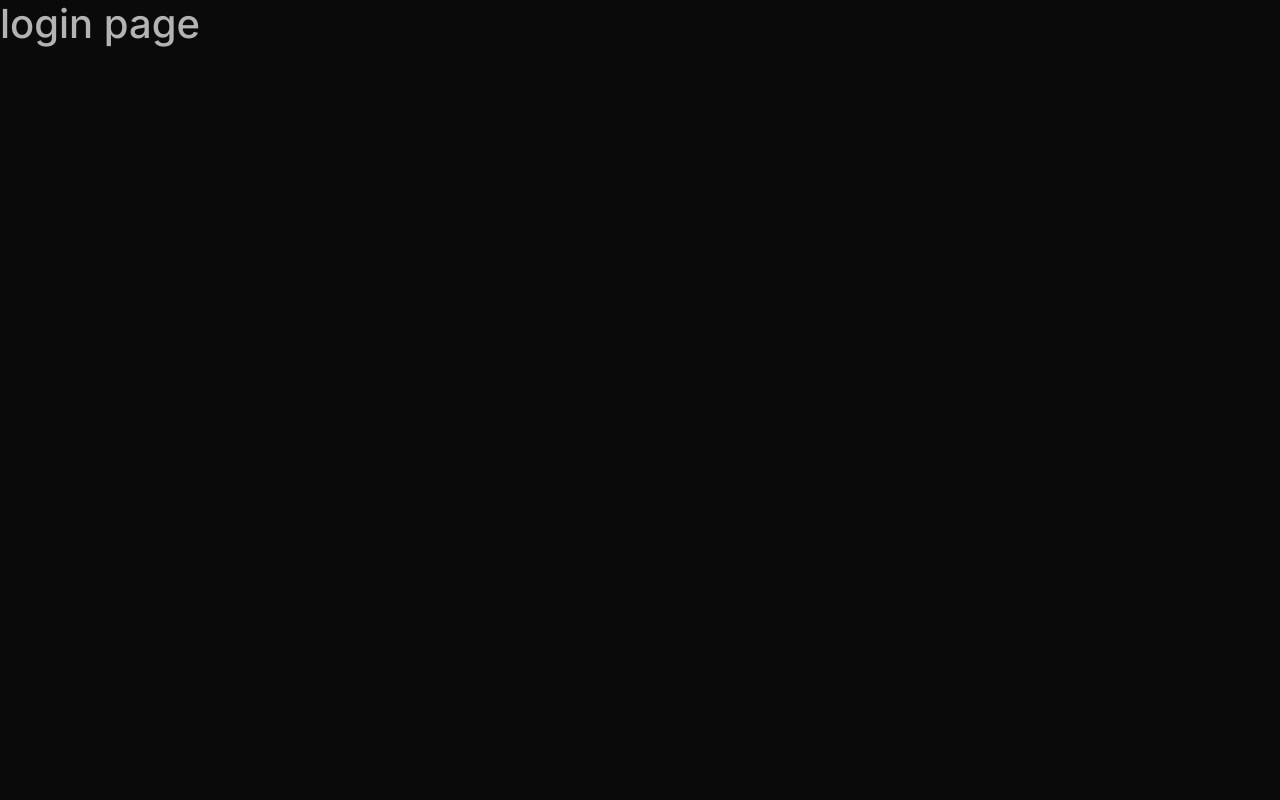
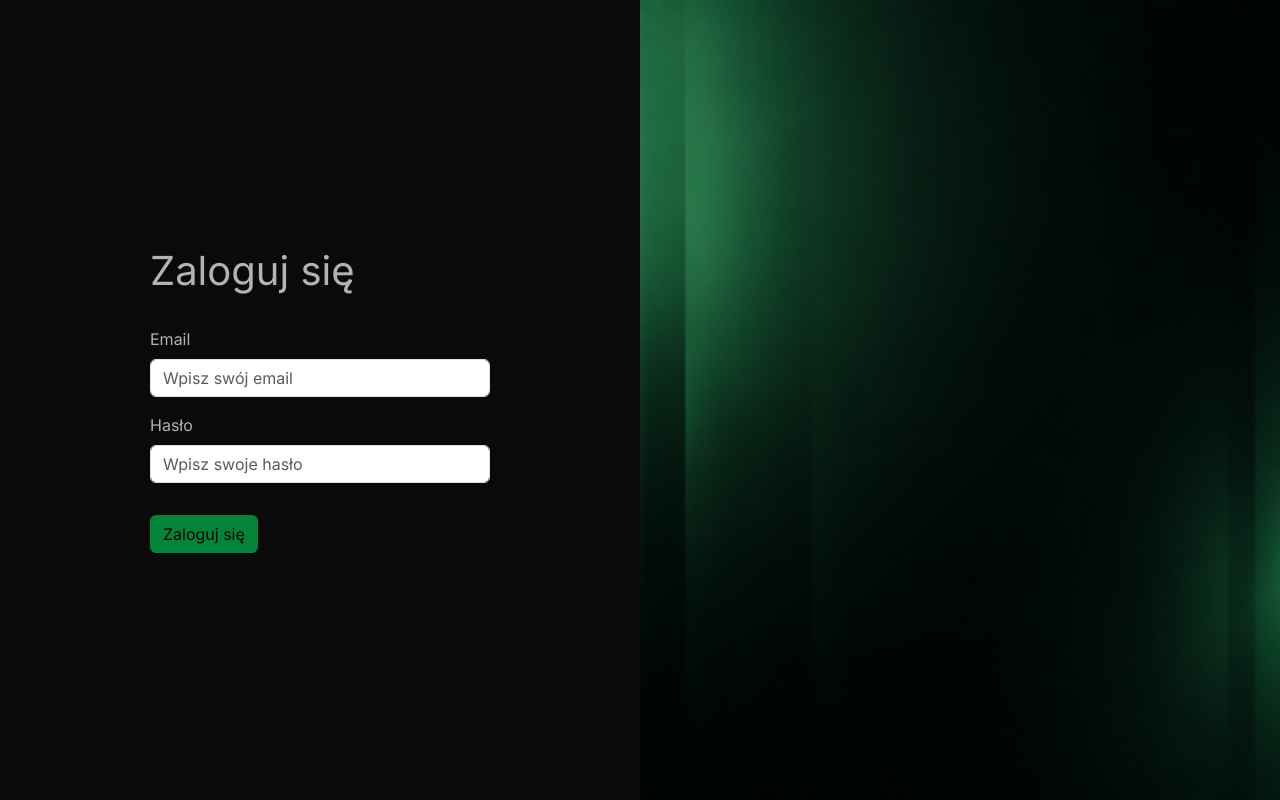
Before and after one commit to hjxxzk/klonflix, a Vue app: page /login in a window 1280 px wide. Built offline with nearby package versions, Linux system fonts and the light colour scheme; the HTML template or start-up script is replaced by a standard one.

Commit message:
Add Login Seite

```diff
--- a/src/components/home/AppBanner.vue
+++ b/src/components/home/AppBanner.vue
@@ -1,12 +1,22 @@
 <script setup lang="ts">
 import { BButton } from 'bootstrap-vue-3'
+import { useRouter } from 'vue-router'
+
+const router = useRouter()
 </script>
 
 <template>
   <div class="banner">
     <img src="../../resources/logo_clipped.PNG" alt="banner" />
     <h1>Magia kina na Twoim ekranie. Za darmo.</h1>
-    <b-button class="primary" variant="primary" size="lg" href="/register">Rozpocznij</b-button>
+    <b-button
+      class="primary"
+      @click="router.push({ name: 'Register' })"
+      variant="primary"
+      size="lg"
+      href="/register"
+      >Rozpocznij</b-button
+    >
   </div>
 </template>
 
@@ -29,16 +39,4 @@ import { BButton } from 'bootstrap-vue-3'
   width: 100%;
   height: auto;
 }
-
-:deep(.btn-primary) {
-  background-color: $primary;
-  border-color: $primary;
-  color: black;
-
-  &:hover {
-    background-color: $secondary;
-    border-color: $secondary;
-    color: black;
-  }
-}
 </style>
--- a/src/components/home/AppNavbarHome.vue
+++ b/src/components/home/AppNavbarHome.vue
@@ -1,6 +1,9 @@
 <script setup lang="ts">
 import AppNavbar from '@/components/shared/AppNavbar.vue'
 import { BButton } from 'bootstrap-vue-3'
+import { useRouter } from 'vue-router'
+
+const router = useRouter()
 </script>
 
 <template>
@@ -11,36 +14,15 @@ import { BButton } from 'bootstrap-vue-3'
 
     <template #right>
       <div class="d-flex gap-3">
-        <b-button class="primary" variant="outline-primary" href="/login">Zaloguj się</b-button>
-        <b-button variant="primary" href="/register">Rejestracja</b-button>
+        <b-button class="primary" variant="outline-primary" @click="router.push({ name: 'Login' })"
+          >Zaloguj się</b-button
+        >
+        <b-button variant="primary" @click="router.push({ name: 'Register' })"
+          >Rejestracja</b-button
+        >
       </div>
     </template>
   </AppNavbar>
 </template>
 
-<style lang="scss" scoped>
-@use '@/styles/variables.scss' as *;
-
-:deep(.btn-primary) {
-  background-color: $primary;
-  border-color: $primary;
-  color: black;
-
-  &:hover {
-    background-color: $secondary;
-    border-color: $secondary;
-    color: black;
-  }
-}
-
-:deep(.btn-outline-primary) {
-  color: $primary;
-  border-color: $primary;
-
-  &:hover {
-    background-color: $primary;
-    border-color: $primary;
-    color: black;
-  }
-}
-</style>
+<style lang="scss" scoped></style>
--- a/src/components/login/AppLogin.vue
+++ b/src/components/login/AppLogin.vue
@@ -1,7 +1,118 @@
-<script setup lang="ts"></script>
+<script setup lang="ts">
+import SplitLayout from '@/components/shared/SplitLayout.vue'
+import { ref, reactive, computed } from 'vue'
+import { useRouter } from 'vue-router'
+
+const router = useRouter()
+
+const email = ref<string>('')
+const password = ref<string>('')
+
+const errors = reactive<{ email: string | null; password: string | null }>({
+  email: null,
+  password: null,
+})
+
+function validate(): boolean {
+  errors.email = null
+  errors.password = null
+
+  let valid = true
+
+  if (!email.value) {
+    errors.email = 'Email jest wymagany'
+    valid = false
+  }
+
+  if (!password.value) {
+    errors.password = 'Hasło jest wymagane'
+    valid = false
+  }
+
+  return valid
+}
+
+const isFormValid = computed(() => {
+  return email.value && password.value
+})
+
+const handleLogin = () => {
+  if (!validate()) {
+    return
+  }
+  router.push({ name: 'Overview' })
+}
+
+function onEmailInput() {
+  if (errors.email) errors.email = null
+}
+function onPasswordInput() {
+  if (errors.password) errors.password = null
+}
+</script>
 
 <template>
-  <h1>login page</h1>
+  <SplitLayout>
+    <template #left>
+      <div class="d-flex flex-column align-items-left justify-content-center h-100 gap-4 content">
+        <h1 class="display-6">Zaloguj się</h1>
+        <form class="login-form" @submit.prevent="handleLogin" novalidate>
+          <div class="mb-3">
+            <label for="email" class="form-label">Email</label>
+            <input
+              type="email"
+              class="form-control"
+              :class="{ 'is-invalid': errors.email }"
+              id="email"
+              v-model="email"
+              @input="onEmailInput"
+              placeholder="Wpisz swój email"
+              required
+            />
+            <div class="invalid-feedback" v-if="errors.email">{{ errors.email }}</div>
+          </div>
+
+          <div class="mb-3">
+            <label for="password" class="form-label">Hasło</label>
+            <input
+              type="password"
+              class="form-control"
+              :class="{ 'is-invalid': errors.password }"
+              id="password"
+              v-model="password"
+              @input="onPasswordInput"
+              placeholder="Wpisz swoje hasło"
+              required
+            />
+            <div class="invalid-feedback" v-if="errors.password">{{ errors.password }}</div>
+          </div>
+
+          <button type="submit" class="btn btn-primary mt-3" :disabled="!isFormValid">
+            Zaloguj się
+          </button>
+        </form>
+      </div>
+    </template>
+
+    <template #right>
+      <div class="image-container">
+        <img src="../../resources/bg_2.png" alt="logo" height="100%" width="100%" />
+      </div>
+    </template>
+  </SplitLayout>
 </template>
 
-<style scoped lang="scss"></style>
+<style scoped lang="scss">
+.content {
+  padding: 0 150px;
+}
+
+.image-container {
+  position: relative;
+  height: 100%;
+  width: 100%;
+  display: flex;
+  align-items: center;
+  justify-content: center;
+}
+</style>
--- /dev/null
+++ b/src/components/overview/AppOverview.vue
@@ -0,0 +1,7 @@
+<script setup lang="ts"></script>
+
+<template>
+  <h1>tu jestem</h1>
+</template>
+
+<style scoped lang="scss"></style>
--- /dev/null
+++ b/src/components/shared/SplitLayout.vue
@@ -0,0 +1,28 @@
+<script setup lang="ts"></script>
+
+<template>
+  <div class="split">
+    <div class="panel left">
+      <slot name="left" />
+    </div>
+
+    <div class="panel right">
+      <slot name="right" />
+    </div>
+  </div>
+</template>
+
+<style lang="scss" scoped>
+.split {
+  width: 100%;
+  height: 100%;
+  display: flex;
+}
+
+.panel {
+  flex: 1;
+  display: flex;
+  flex-direction: column;
+  overflow: auto;
+}
+</style>
--- a/src/router/index.ts
+++ b/src/router/index.ts
@@ -2,6 +2,7 @@ import { createRouter, createWebHistory } from 'vue-router'
 import AppHome from '@/components/home/AppHome.vue'
 import AppLogin from '@/components/login/AppLogin.vue'
 import AppRegister from '@/components/register/AppRegister.vue'
+import AppOverview from '@/components/overview/AppOverview.vue'
 
 const router = createRouter({
   history: createWebHistory(import.meta.env.BASE_URL),
@@ -21,6 +22,11 @@ const router = createRouter({
       name: 'Register',
       component: AppRegister,
     },
+    {
+      path: '/overview',
+      name: 'Overview',
+      component: AppOverview,
+    },
   ],
 })
 
--- a/src/styles/variables.scss
+++ b/src/styles/variables.scss
@@ -6,3 +6,26 @@ $black: #0A0A0A;
 $white: #B3B3B3;
 $accent: #0D1F16;
 $font-family: 'Inter', sans-serif;
+
+:deep(.btn-primary) {
+  background-color: $primary;
+  border-color: $primary;
+  color: black;
+
+  &:hover {
+    background-color: $secondary;
+    border-color: $secondary;
+    color: black;
+  }
+}
+
+:deep(.btn-outline-primary) {
+  color: $primary;
+  border-color: $primary;
+
+  &:hover {
+    background-color: $primary;
+    border-color: $primary;
+    color: black;
+  }
+}
```
